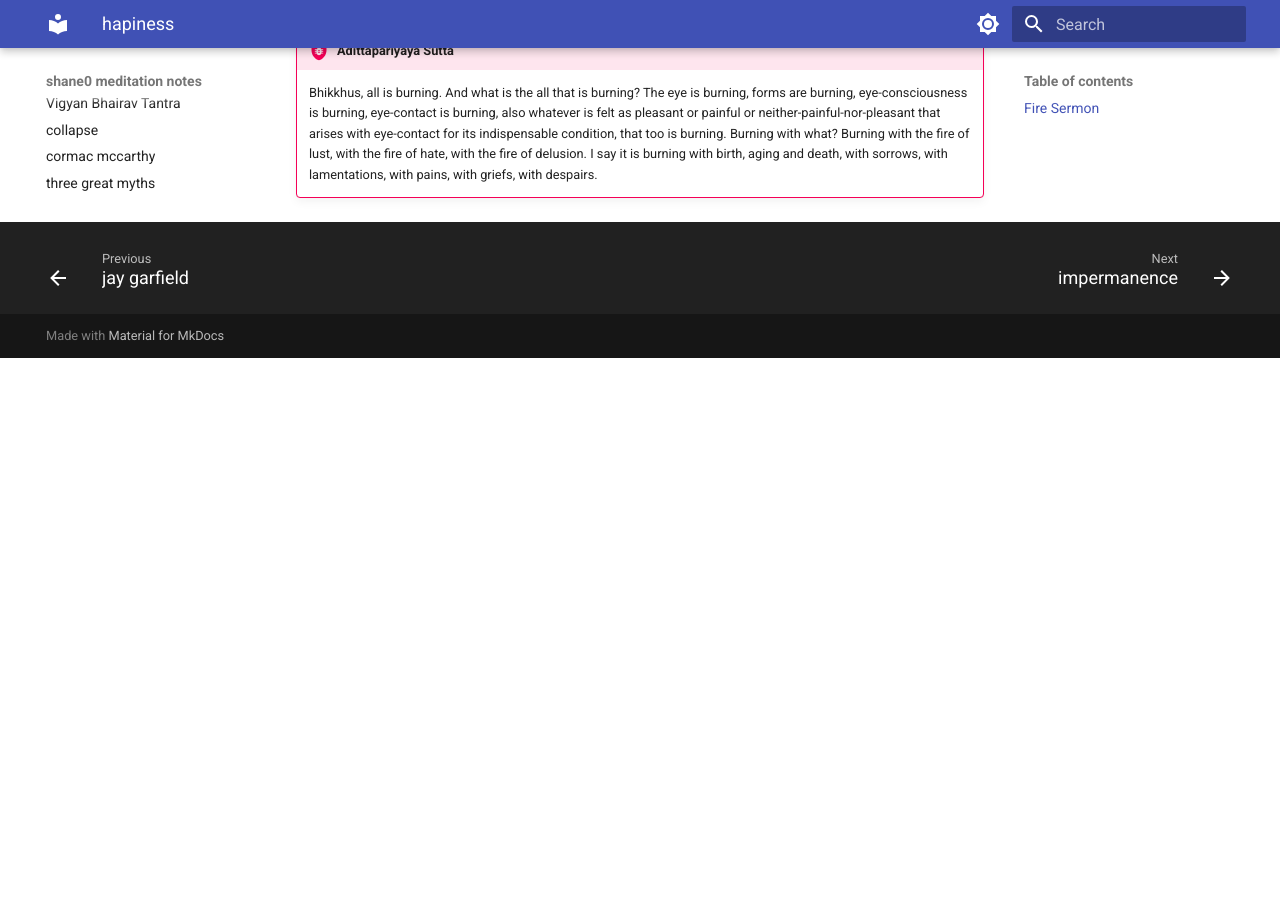
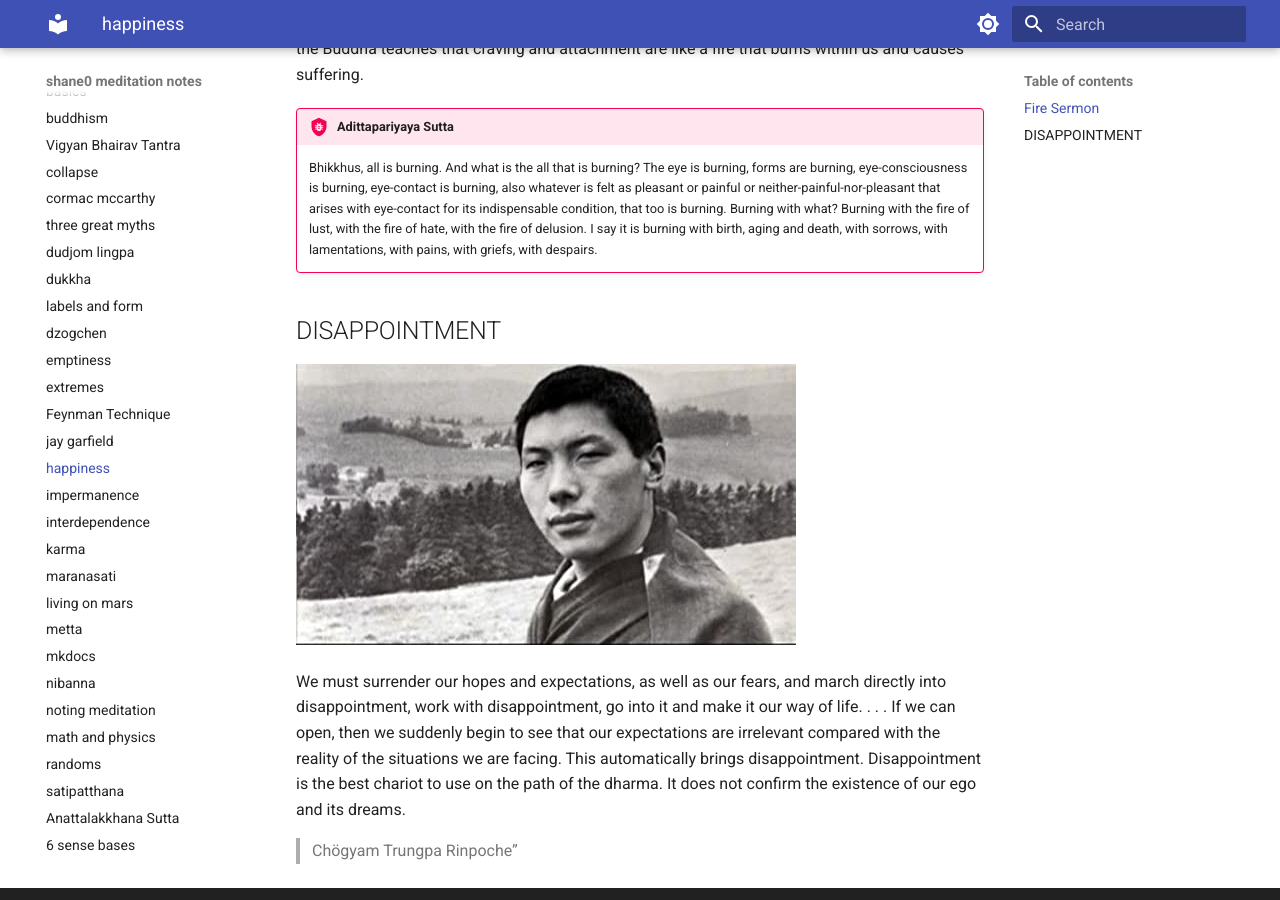
Before and after one commit to shane0/shane0.github.io, an MkDocs documentation site: the page built from docs/hapiness.md, in a window 1280 px wide and 900 px high, scrolled down 593 px. Built offline with MkDocs 1.6.1 and Material for MkDocs 9.7.7, drawn with Linux system fonts in a browser that asks for light colours; before the commit the page ends 951 px from its top, so only the background shows below that; some of the changed text lies outside the part shown.

Commit message:
'more snippets'

```diff
--- a/docs/dysfunction.md
+++ b/docs/dysfunction.md
@@ -4,8 +4,13 @@ tags:
   - language
   - dukkha
   - style guide
+  - interdependence
 ---
 # labels and form
+
+--8<-- "snippets/disappointment.md"
+
+## labels
 
 - language is a double edged sword[^1]
 - language (name & form) is a root cause in egocentrism in buddhism and psychology
--- a/docs/hapiness.md
+++ b/docs/hapiness.md
@@ -2,7 +2,10 @@
 tags:
   - primordial confusion
 ---
-# hapiness
+# happiness
+
+- primordial confusion
+--8<-- "snippets/garfield.md:24:24"
 
 recognizing [nirvana](nibanna.md) is not creating a perfect state where everything is perfect and blissful
 
@@ -20,3 +23,5 @@ the Buddha teaches that craving and attachment are like a fire that burns within
 
 !!! bug "Adittapariyaya Sutta"
     Bhikkhus, all is burning. And what is the all that is burning? The eye is burning, forms are burning, eye-consciousness is burning, eye-contact is burning, also whatever is felt as pleasant or painful or neither-painful-nor-pleasant that arises with eye-contact for its indispensable condition, that too is burning. Burning with what? Burning with the fire of lust, with the fire of hate, with the fire of delusion. I say it is burning with birth, aging and death, with sorrows, with lamentations, with pains, with griefs, with despairs.
+
+--8<-- "snippets/disappointment.md"
--- /dev/null
+++ b/snippets/disappointment.md
@@ -0,0 +1,8 @@
+
+## DISAPPOINTMENT
+
+![s](images/b.jpg)
+
+We must surrender our hopes and expectations, as well as our fears, and march directly into disappointment, work with disappointment, go into it and make it our way of life. . . . If we can open, then we suddenly begin to see that our expectations are irrelevant compared with the reality of the situations we are facing. This automatically brings disappointment. Disappointment is the best chariot to use on the path of the dharma. It does not confirm the existence of our ego and its dreams.
+
+> Chögyam Trungpa Rinpoche”
```
Also changed, not shown: docs/anapanasati.md (+1 -1 lines), docs/collapse.md (+1 -1 lines), docs/dukka.md (+2 -0 lines), docs/emptiness.md (+0 -8 lines).
